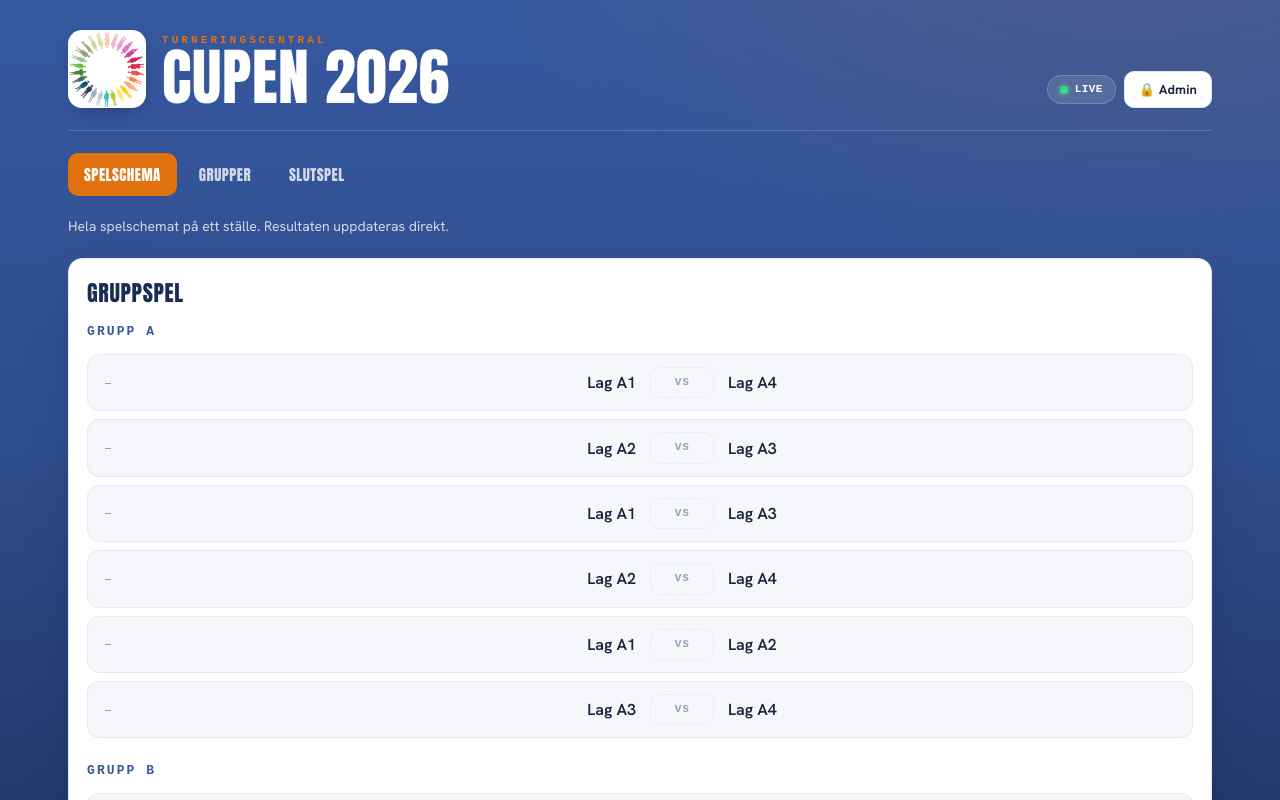
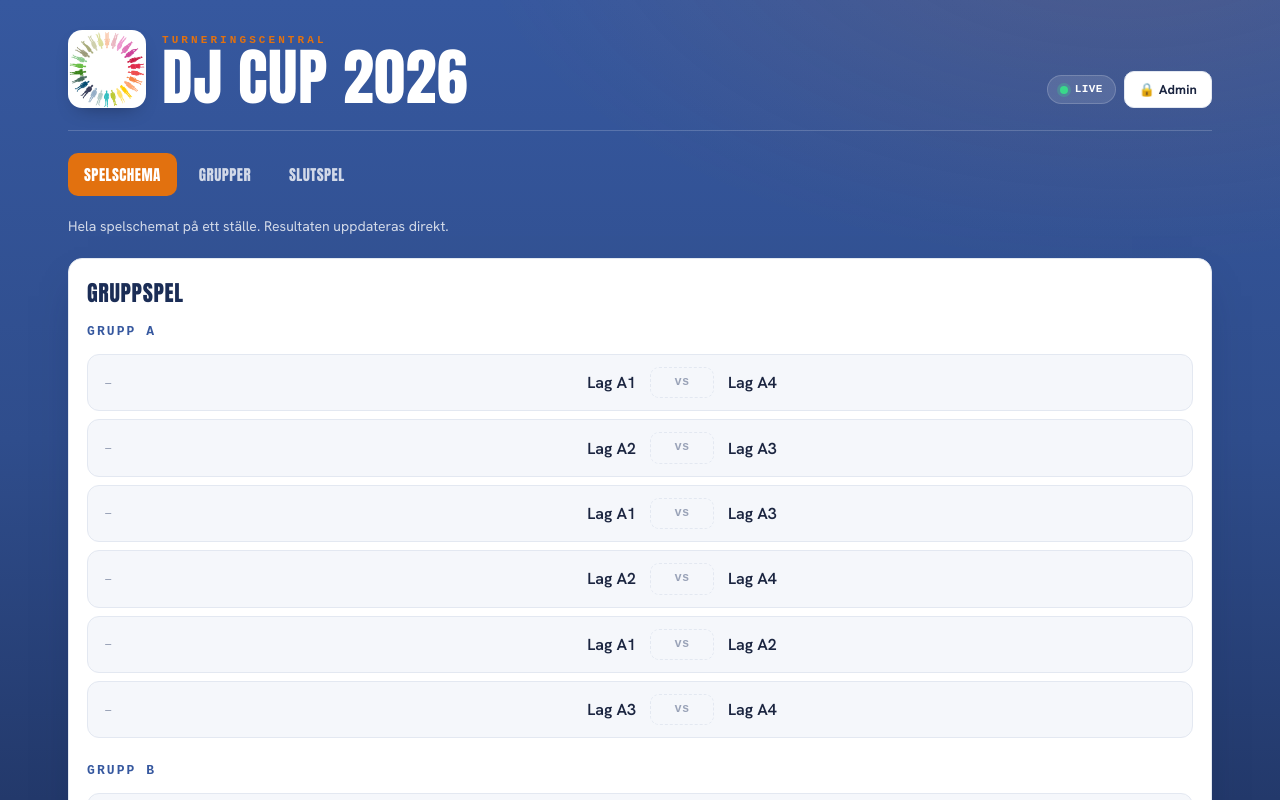
Before and after one commit to folkepetre/cup-app, a Vue app: page / in a window 1280 px wide. Shown: the top 800 px of the page. Built offline with nearby package versions, Linux system fonts and the light colour scheme; no server answers; the database is empty; a web font is replaced by a local one.

Commit message:
dj cup namn

```diff
--- a/index.html
+++ b/index.html
@@ -3,7 +3,7 @@
 <head>
   <meta charset="UTF-8">
   <meta name="viewport" content="width=device-width, initial-scale=1.0">
-  <title>Cupen 2026</title>
+  <title>DJ Cup 2026</title>
   <link rel="preconnect" href="https://fonts.googleapis.com">
   <link rel="preconnect" href="https://fonts.gstatic.com" crossorigin>
   <link href="https://fonts.googleapis.com/css2?family=Anton&family=Hanken+Grotesk:wght@400;500;600;700;800&family=Azeret+Mono:wght@500;700&display=swap" rel="stylesheet">
--- a/src/composables/useTournament.js
+++ b/src/composables/useTournament.js
@@ -109,7 +109,7 @@ export function defaultState () {
   const advancePerGroup = 2
   const Q = advancePerGroup * groups.length
   return {
-    name: 'Cupen 2026',
+    name: 'DJ Cup 2026',
     adminPin: '1234',
     advancePerGroup,
     groups,
```
